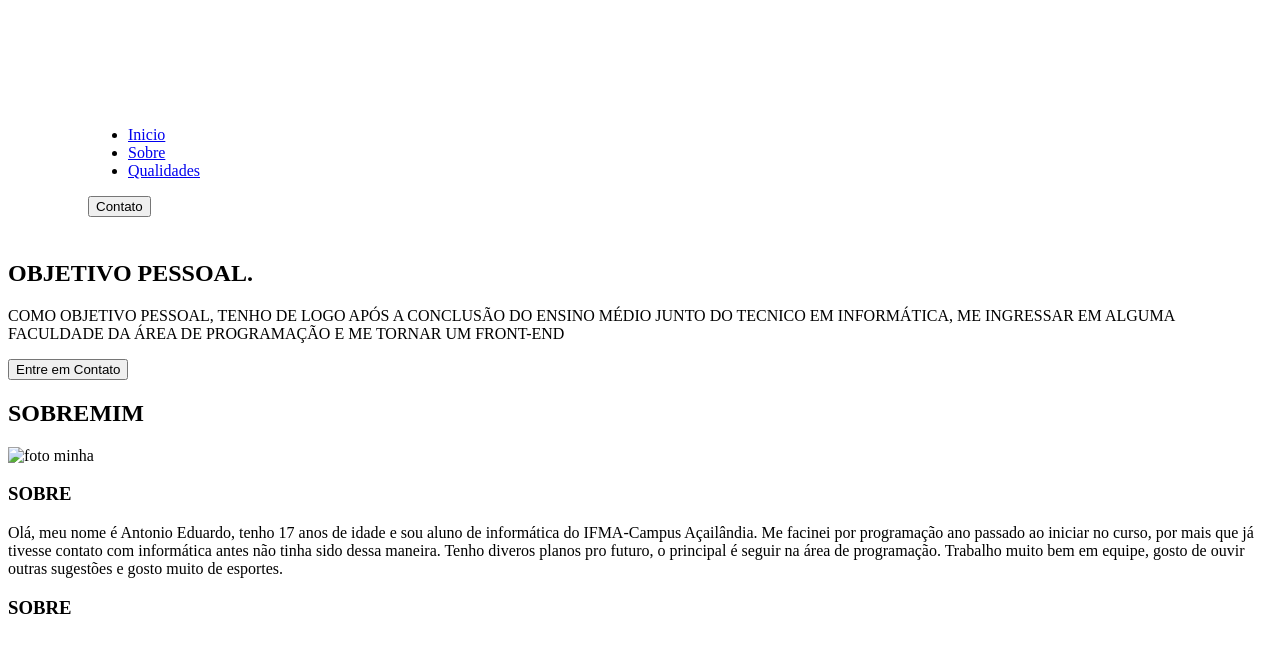
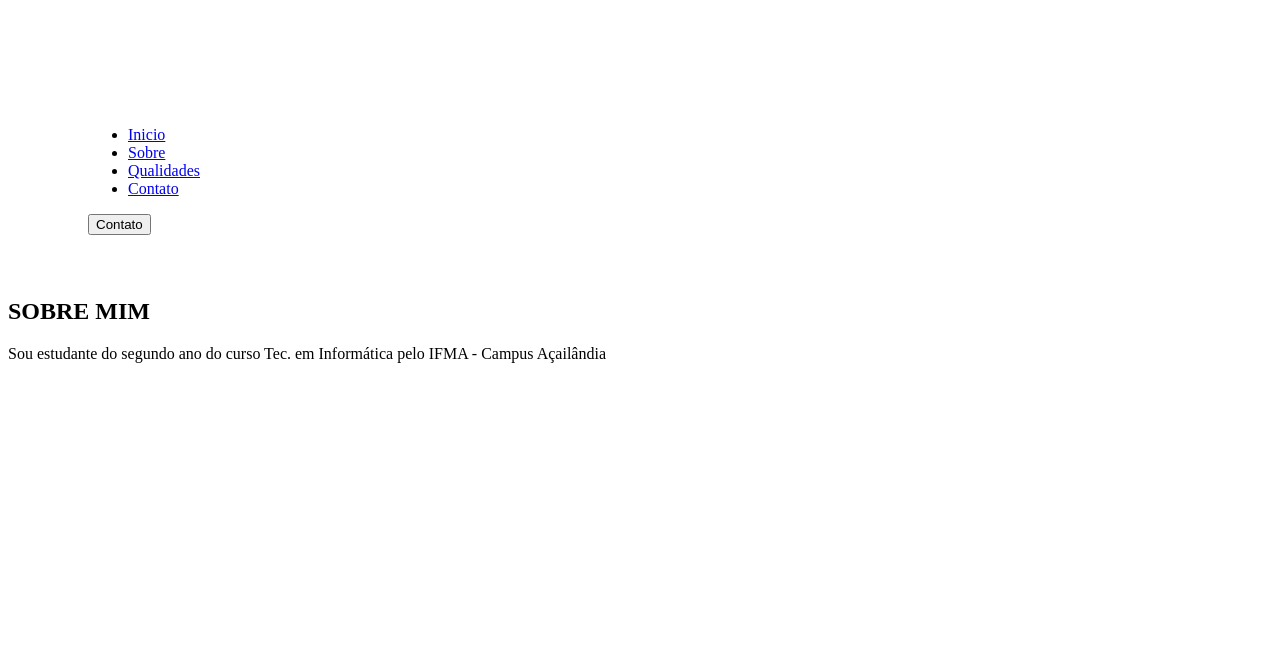
Before and after one commit to Educarv0/meu-portfolio, a plain HTML site: page index.html in a window 1280 px wide. Drawn offline with nearby package versions, Linux system fonts and the light colour scheme.

Commit message:
Update index.html

```diff
--- a/index.html
+++ b/index.html
@@ -15,6 +15,7 @@
 </head>
 
 <body>
+    <!---BARRA DE NAVEGAÇÃO-->
     <header>
         <div class="interface">
 
@@ -23,6 +24,7 @@
                     <li><a href=#>Inicio</a></li>
                     <li><a href=#>Sobre</a></li>
                     <li><a href=#>Qualidades</a></li>
+                    <li><a href="#">Contato</a></li>
                 </ul>
             </nav>
         <div class="btn-contato">
@@ -35,38 +37,27 @@
         <section class="Topo-do-site">
             <div class="interace">
                 <div class="flex">
-                    <div class="txt-topo-site">
-                        <h1>OBJETIVO PESSOAL<span>.</span></h1>
-                        <P>COMO OBJETIVO PESSOAL, TENHO DE LOGO APÓS A CONCLUSÃO DO ENSINO MÉDIO JUNTO DO TECNICO EM INFORMÁTICA, ME INGRESSAR EM ALGUMA FACULDADE DA ÁREA DE PROGRAMAÇÃO E ME TORNAR UM FRONT-END</P>
-                        <div class="btn-contato">
-                            <a href="#"></a>
-                            <button>Entre em Contato</button>
-                        </div>
-                    </div>
                 </div>
             </div>
         </section>
+        <!----INICIO/BANNER--->
+        <!---MENU-->
         <section class="menu">
-            <div class="interface">
-                <h2>SOBRE<span>MIM</span></h2>
             <div class="flex">
                 <div class="sobre-box ">
-                    <img src="IMAGENS PORTFOLIO/IMG_6155.HEIC" alt="foto minha">
-                    <h3>SOBRE</h3>
-                    <p>Olá, meu nome é Antonio Eduardo, tenho 17 anos de idade e sou aluno de informática do IFMA-Campus Açailândia.
-                       Me facinei por programação ano passado ao iniciar no curso, por mais que já tivesse contato com informática antes
-                       não tinha sido dessa maneira. Tenho diveros planos pro futuro, o principal é seguir na área de programação.
-                       Trabalho muito bem em equipe, gosto de ouvir outras sugestões e gosto muito de esportes.</p>
+                    <img src="#" alt="">
+                    <h2>SOBRE MIM</h2>
+                    <p>Sou estudante do segundo ano do curso Tec. em Informática pelo IFMA - Campus Açailândia</p>
                 </div>
-
-                <div class="sobre-box ">
+        <!----QUALIDADE---->
+                <div class=" ">
                     <h3></h3>
                     <p></p>
                 </div>
+        <!----PROJETOS---->
 
-
-                <div class="sobre-box ">
-                    <h3>SOBRE</h3>
+                <div class="">
+                    <h3></h3>
                     <p></p>
                 </div>
             </div>
```
